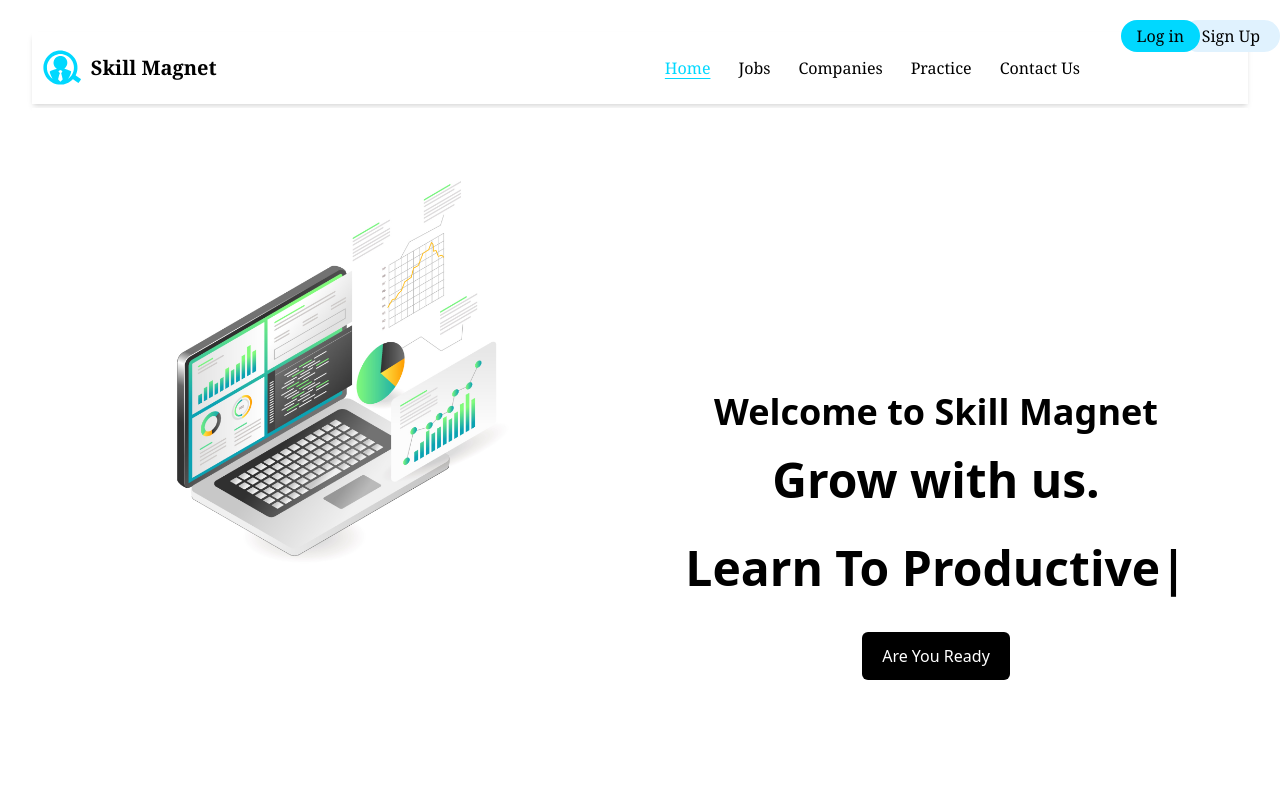
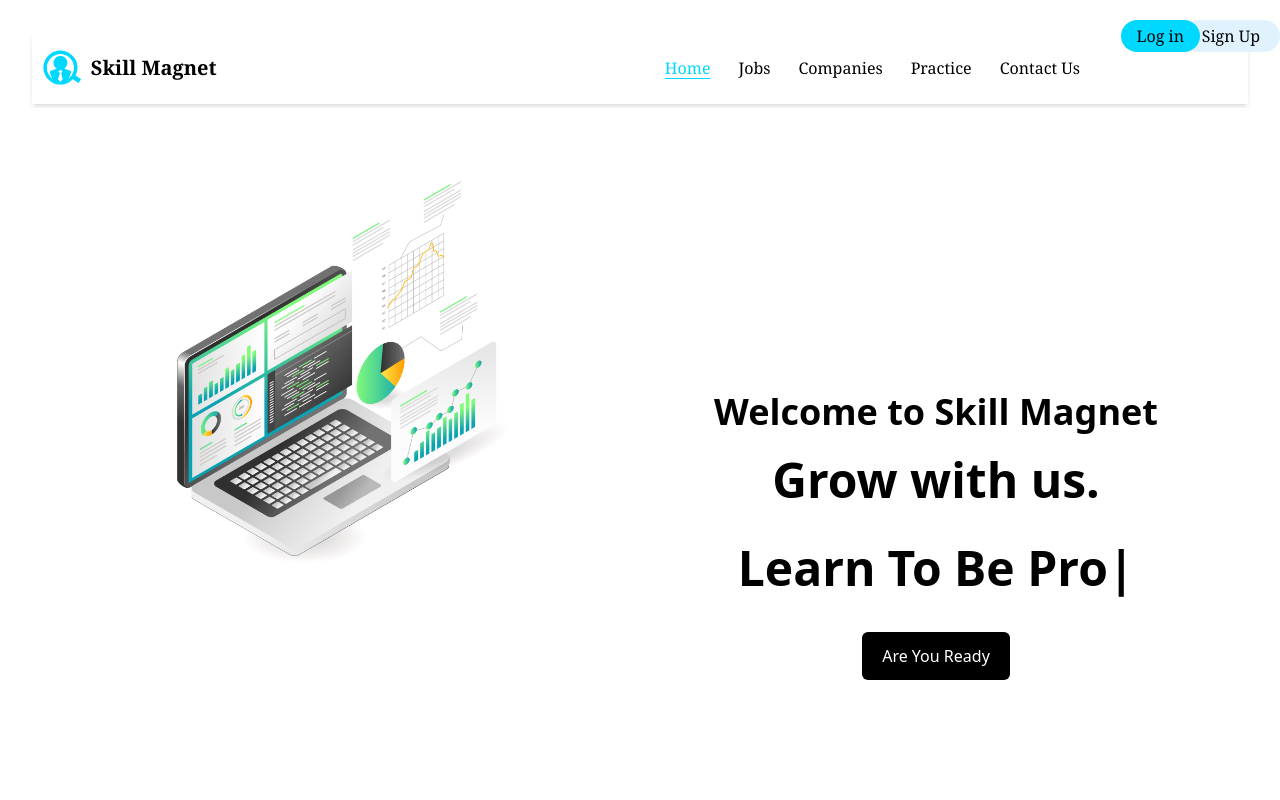
Before and after one commit to dixitudit/Corporate-Recruitment-System, a React (Vite) app in the folder Client/: page / in a window 1280 px wide. Shown: the top 800 px of the page. Built offline with nearby package versions, Linux system fonts and the light colour scheme.

Commit message:
small edit

```diff
--- a/Client/src/Pages/IndexPage.jsx
+++ b/Client/src/Pages/IndexPage.jsx
@@ -25,7 +25,7 @@ export default function IndexPage() {
 
           <Typed
             className='md:text-5xl sm:text-4xl text-xl font-bold md:pl-3 pl-1'
-            strings={['To Hire', ' To Productive', 'To Up Skill']}
+            strings={['To Get Hired', 'To Be Productive', 'To Acquire Skills']}
             typeSpeed={120}
             backSpeed={140}
             loop
```
